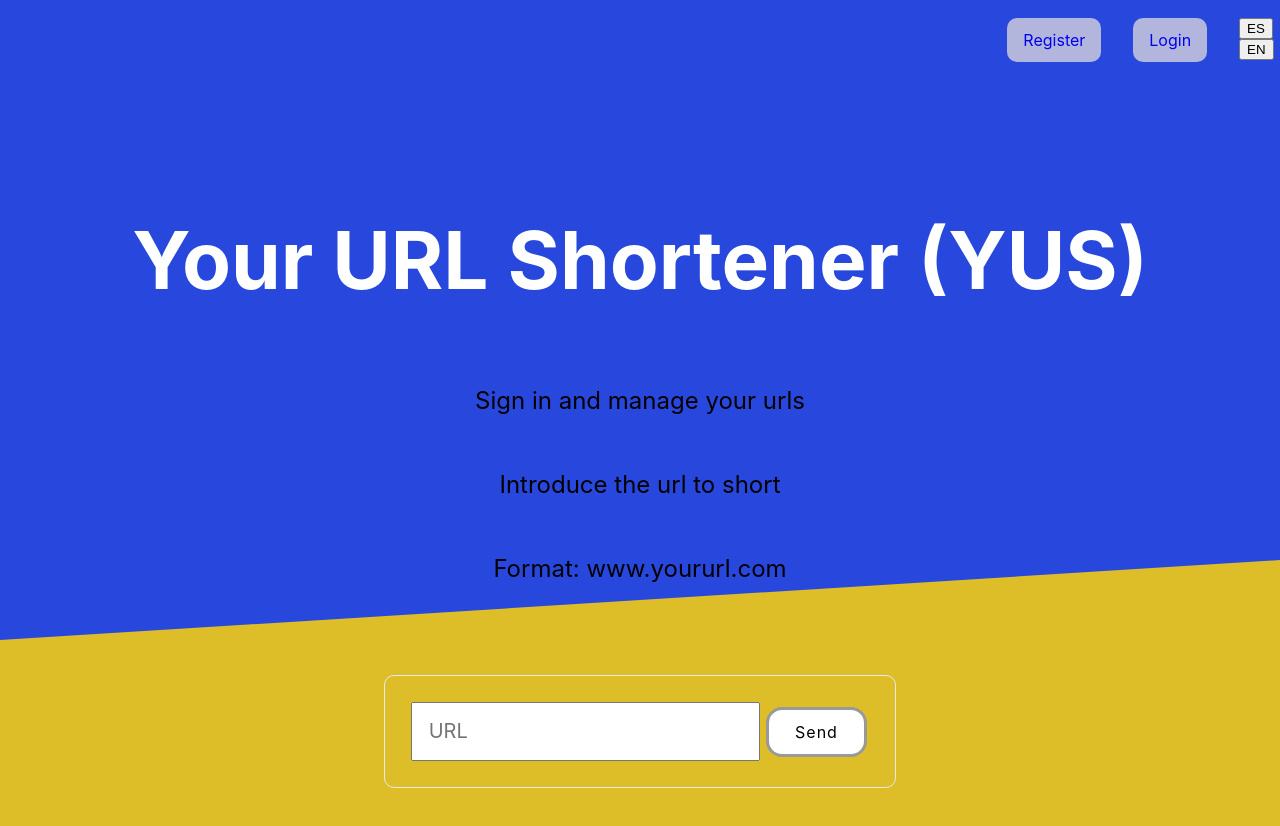
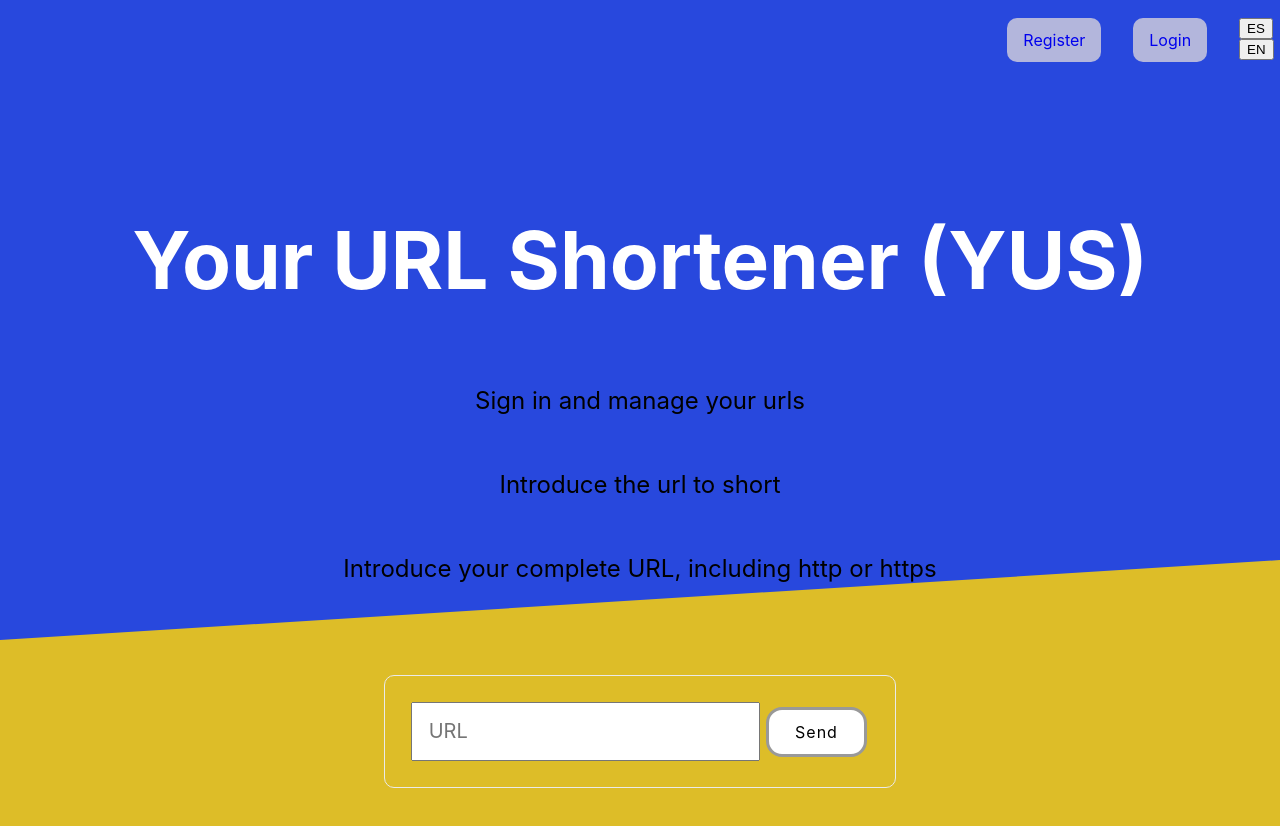
Before and after one commit to ultrapotros/urlshortenerfront, a React (Create React App) app: page / in a window 1280 px wide. Shown: the top 826 px of the page. Built offline with nearby package versions, Linux system fonts and the light colour scheme.

Commit message:
updated message and redirect

```diff
--- a/src/components/redirect/index.js
+++ b/src/components/redirect/index.js
@@ -8,7 +8,7 @@ export default function Redirect() {
     await getLongUrl(shortid)
       .then((data) => {
         const newurl = data.data;
-        window.location.href = `https://${newurl}/`
+        window.location.href = `${newurl}/`
       })
       .catch((error) => {
         console.log(error)
--- a/src/translations/en/global.json
+++ b/src/translations/en/global.json
@@ -8,7 +8,7 @@
     "shortener": {
         "titlelogged": "Introduce the url to short",
         "titleunlogged": "Sign in and manage your urls",
-        "format":"Format: www.yoururl.com"
+        "format":"Introduce your complete URL, including http or https"
     },
     "personalmain": {
         "title":"My Data",
--- a/src/translations/es/global.json
+++ b/src/translations/es/global.json
@@ -8,7 +8,7 @@
     "shortener": {
         "titlelogged": "Introduce la url a recortar",
         "titleunlogged": "Registrate y gestiona tus urls",
-        "format":"Formato: www.tuurl.com"
+        "format":"Introduce tu URL completa, incluyendo http o https"
     },
     "personalmain": {
         "title":"Mis Datos",
```
